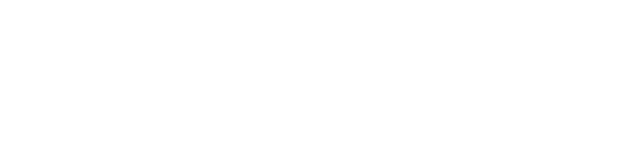
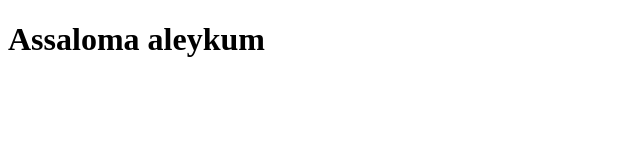
Before and after one commit to mahfuza0509/fist-project, a plain HTML site: page index.html in a window 1280 px wide. Shown: the whole page, without its empty margins (0-640 px from the left). Drawn offline with Linux system fonts and the light colour scheme.

Commit message:
h1 da yozilgan assalomu aleykum

```diff
--- a/index.html
+++ b/index.html
@@ -7,7 +7,7 @@
     <title>Document</title>
 </head>
 <body>
-
+    <h1>Assaloma aleykum</h1>
 
 </body>
 </html>
```
